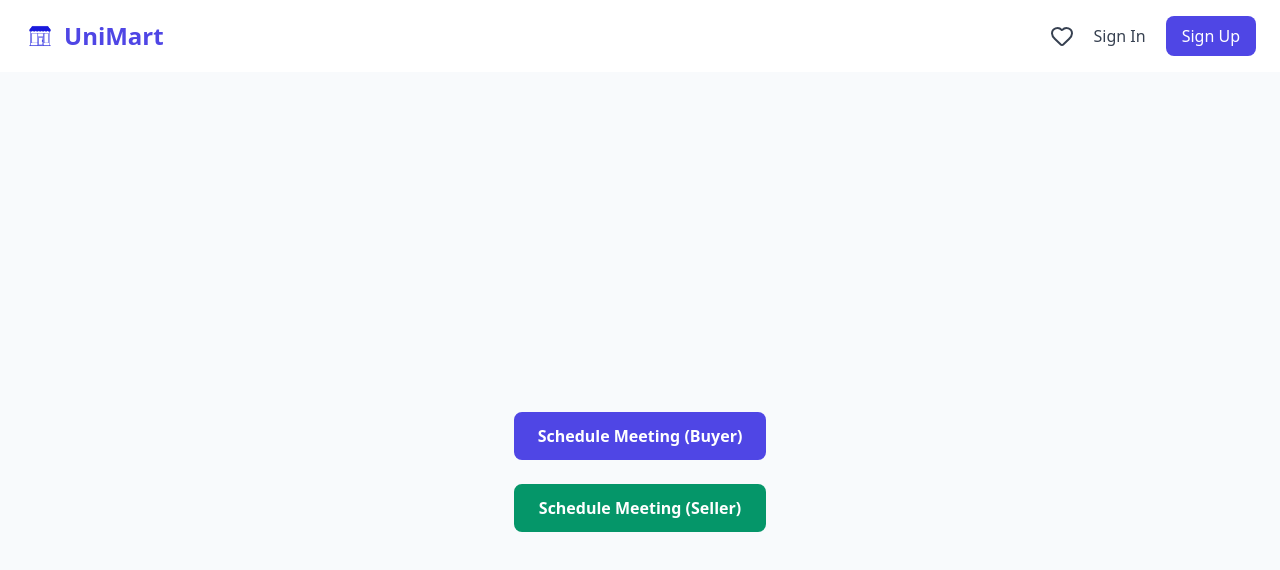
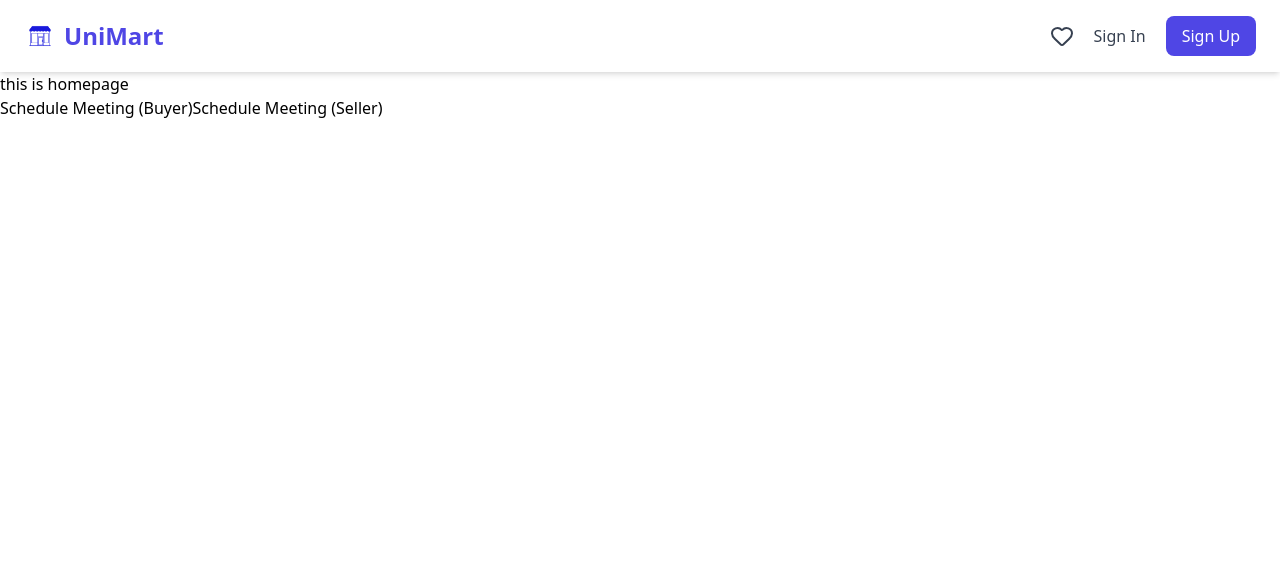
Before and after one commit to Namitha-Munasinghe/UniMart, a React (Vite) app in the folder frontend/: page / in a window 1280 px wide. Shown: the top 570 px of the page. Built offline with nearby package versions, Linux system fonts and the light colour scheme; no server answers.

Commit message:
homepage remove

```diff
--- a/frontend/src/pages/HomePage.jsx
+++ b/frontend/src/pages/HomePage.jsx
@@ -3,24 +3,9 @@ import { Link } from "react-router-dom";
 
 const HomePage = () => {
   return (
-    <div className="min-h-screen flex items-center justify-center bg-slate-50">
-      <div className="flex flex-col gap-6">
-
-        <Link
-          to="/schedule-meeting/buyer"
-          className="px-6 py-3 bg-indigo-600 text-white rounded-lg text-center font-semibold hover:bg-indigo-700 transition"
-        >
-          Schedule Meeting (Buyer)
-        </Link>
-
-        <Link
-          to="/schedule-meeting/seller"
-          className="px-6 py-3 bg-emerald-600 text-white rounded-lg text-center font-semibold hover:bg-emerald-700 transition"
-        >
-          Schedule Meeting (Seller)
-        </Link>
-
-      </div>
+    <div><h1>this is homepage</h1>
+      <button><Link to="/schedule-meeting/buyer">Schedule Meeting (Buyer)</Link></button>
+      <button><Link to="/schedule-meeting/seller">Schedule Meeting (Seller)</Link></button>
     </div>
   );
 };
```
